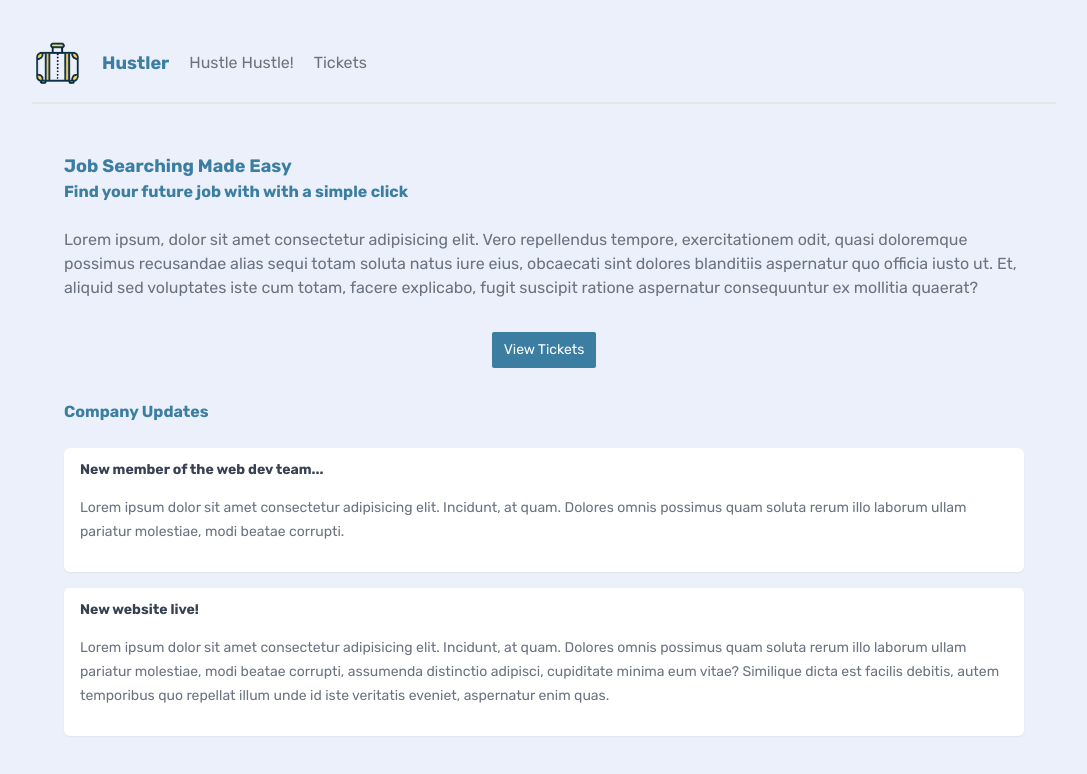
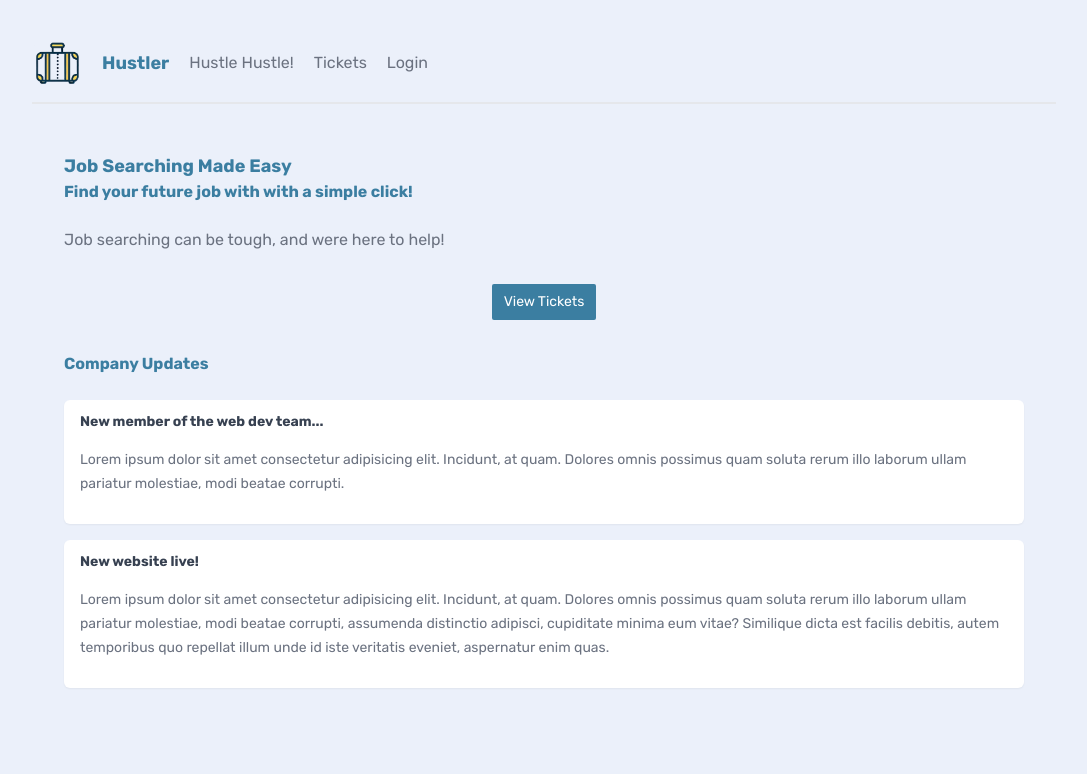
Before and after one commit to justintaekim/hustler-frontend, a Next.js app: page / in a window 1280 px wide. Shown: the top 774 px of the page, without its empty margins (96-1183 px from the left). Built offline with nearby package versions, Linux system fonts and the light colour scheme.

Commit message:
working on the front page'

```diff
--- a/app/components/Navbar.jsx
+++ b/app/components/Navbar.jsx
@@ -18,6 +18,7 @@ export default function Navbar() {
       </Link>
       <Link href="/">Hustle Hustle!</Link>
       <Link href="/tickets">Tickets</Link>
+      <Link href="/tickets">Login</Link>
     </nav>
   );
 }
--- a/app/globals.css
+++ b/app/globals.css
@@ -7,7 +7,9 @@ body {
   background: #ebf0fa;
   @apply text-gray-500 m-8;
 }
-h1,
+h1 {
+  @apply font-bold text-primary text-lg;
+}
 h2 {
   @apply font-bold text-primary text-lg;
 }
--- a/app/page.jsx
+++ b/app/page.jsx
@@ -4,15 +4,8 @@ export default function Home() {
   return (
     <main>
       <h1>Job Searching Made Easy</h1>
-      <h2>Find your future job with with a simple click</h2>
-      <p>
-        Lorem ipsum, dolor sit amet consectetur adipisicing elit. Vero
-        repellendus tempore, exercitationem odit, quasi doloremque possimus
-        recusandae alias sequi totam soluta natus iure eius, obcaecati sint
-        dolores blanditiis aspernatur quo officia iusto ut. Et, aliquid sed
-        voluptates iste cum totam, facere explicabo, fugit suscipit ratione
-        aspernatur consequuntur ex mollitia quaerat?
-      </p>
+      <h2>Find your future job with with a simple click!</h2>
+      <p>Job searching can be tough, and were here to help!</p>
 
       <div className="flex justify-center my-8">
         <Link href="/tickets">
```
